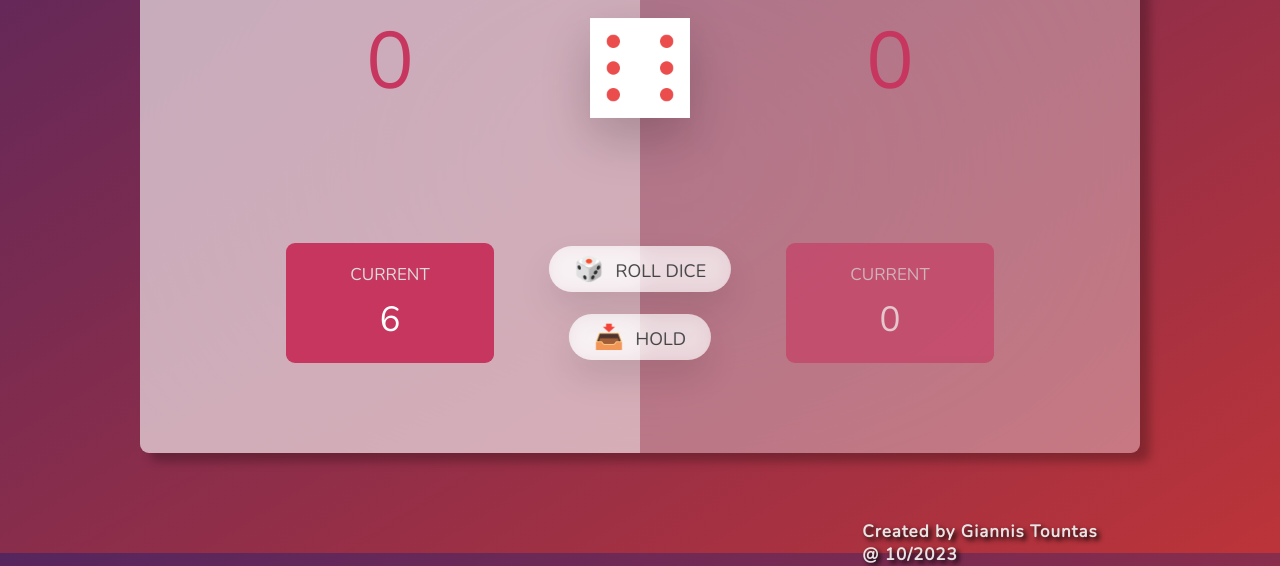
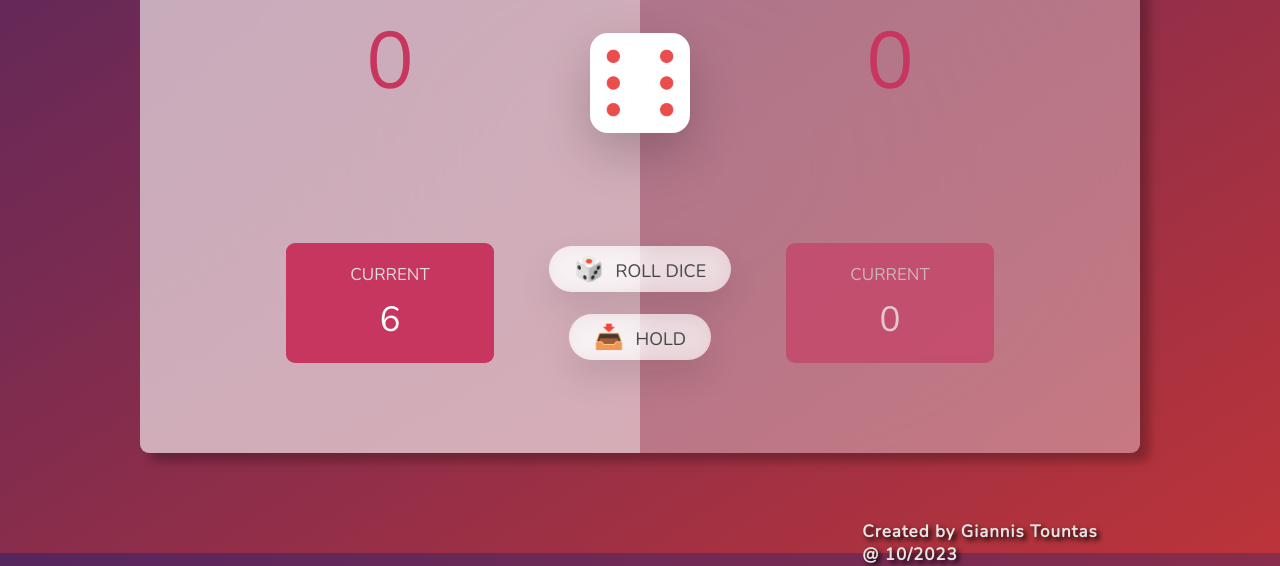
Before and after one commit to JohnTountas/2Players-DiceGame, a plain HTML site: page index.html in a window 1280 px wide. Both pictures are taken after a click on the button "🎲 ROLL DICE". Shown: the part 247-813 px from the top of the page. Drawn offline with nearby package versions, Linux system fonts and the light colour scheme.

Commit message:
Changes on the Dice

```diff
--- a/index.html
+++ b/index.html
@@ -27,6 +27,7 @@
           <p class="current-score" id="current--0">0</p>
         </div>
       </section>
+
       <section class="player player--1">
         <h2 class="name" id="name--1">Player 2</h2>
         <p class="score" id="score--1">24</p>
@@ -36,7 +37,7 @@
         </div>
       </section>
 
-      <img src="dice-5.png" alt="Playing dice" class="dice" />
+      <img src="dice-5.png" alt="The dice" class="dice" />
       <button class="btn btn--new">🔄 New game</button>
       <button class="btn btn--roll">🎲 Roll dice</button>
       <button class="btn btn--hold">📥 Hold</button>
--- a/style.css
+++ b/style.css
@@ -159,8 +159,6 @@ main {
 
 .btn:active {
   transform: translate(-50%, 10px);
-
-  /* 0 1rem 2rem rgba(0, 0, 0, 0.15) */
 }
 
 .btn:focus {
@@ -170,10 +168,11 @@ main {
 .dice {
   position: absolute;
   left: 50%;
-  top: 16.5rem;
+  top: 30%;
   transform: translateX(-50%);
   height: 10rem;
   box-shadow: 0 2rem 5rem rgba(0, 0, 0, 0.2);
+  border-radius: 18px;
 }
 
 .player--winner {
```
